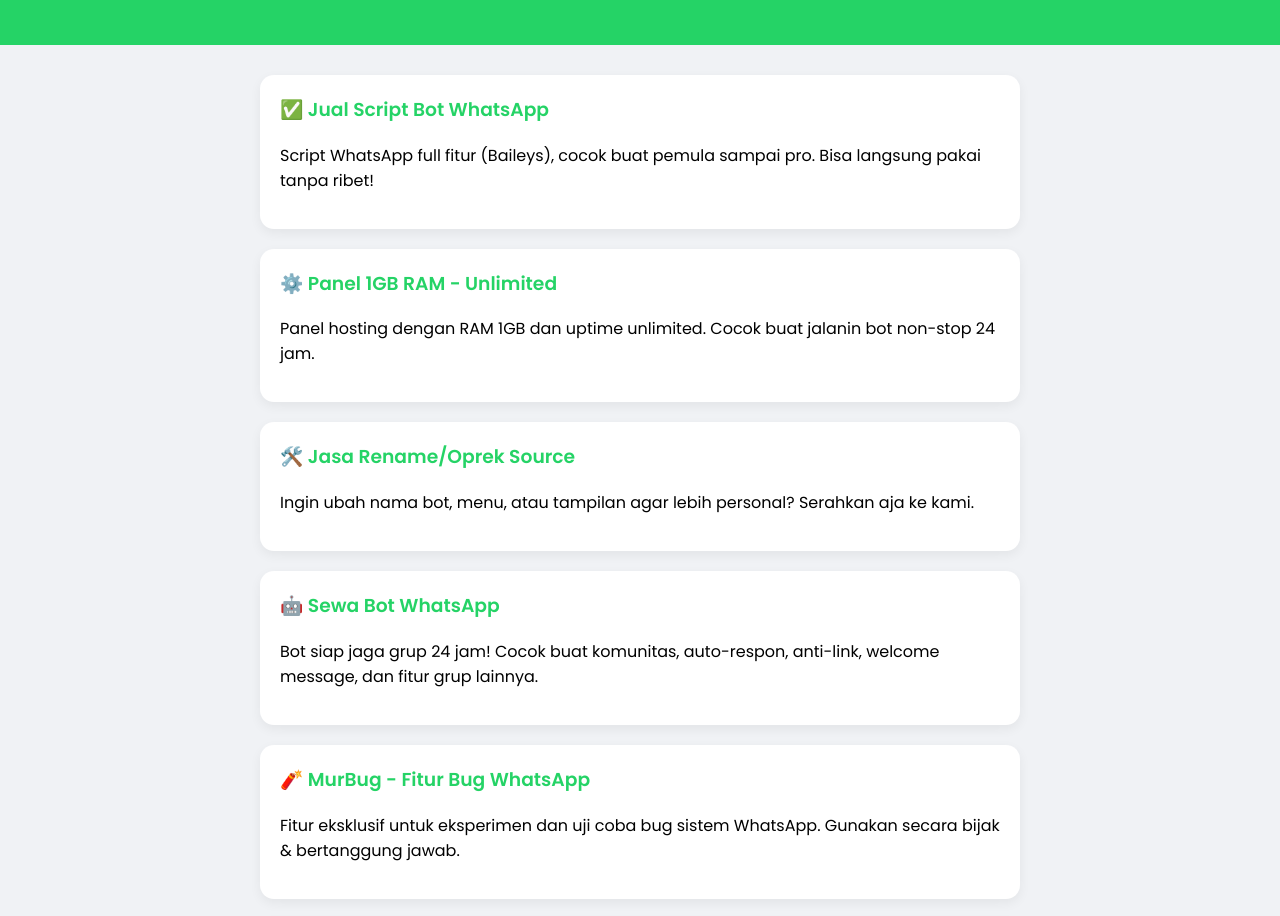
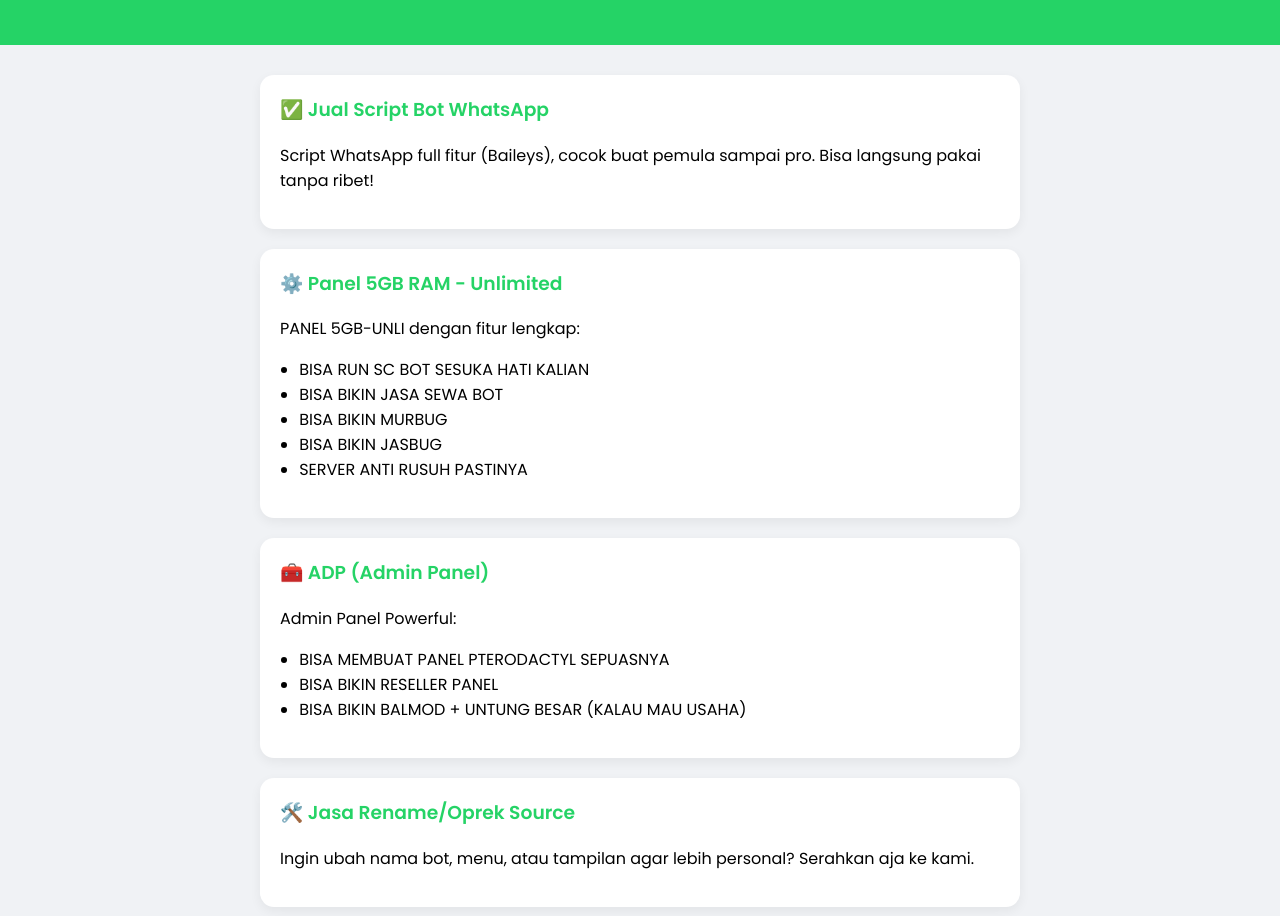
Before and after one commit to Syadewakurnia/Jasabuatpr, a plain HTML site: page index.html in a window 1280 px wide. Shown: the part 121-1037 px from the top of the page. Drawn offline with Linux system fonts and the light colour scheme.

Commit message:
Update index.html

```diff
--- a/index.html
+++ b/index.html
@@ -90,6 +90,9 @@
       color: #25D366;
       text-decoration: none;
     }
+    ul {
+      padding-left: 1.2rem;
+    }
   </style>
 </head>
 <body>
@@ -105,8 +108,25 @@
     </div>
 
     <div class="card">
-      <h3>⚙️ Panel 1GB RAM - Unlimited</h3>
-      <p>Panel hosting dengan RAM 1GB dan uptime unlimited. Cocok buat jalanin bot non-stop 24 jam.</p>
+      <h3>⚙️ Panel 5GB RAM - Unlimited</h3>
+      <p>PANEL 5GB-UNLI dengan fitur lengkap:</p>
+      <ul>
+        <li>BISA RUN SC BOT SESUKA HATI KALIAN</li>
+        <li>BISA BIKIN JASA SEWA BOT</li>
+        <li>BISA BIKIN MURBUG</li>
+        <li>BISA BIKIN JASBUG</li>
+        <li>SERVER ANTI RUSUH PASTINYA</li>
+      </ul>
+    </div>
+
+    <div class="card">
+      <h3>🧰 ADP (Admin Panel)</h3>
+      <p>Admin Panel Powerful:</p>
+      <ul>
+        <li>BISA MEMBUAT PANEL PTERODACTYL SEPUASNYA</li>
+        <li>BISA BIKIN RESELLER PANEL</li>
+        <li>BISA BIKIN BALMOD + UNTUNG BESAR (KALAU MAU USAHA)</li>
+      </ul>
     </div>
 
     <div class="card">
@@ -142,7 +162,8 @@
         <select id="service" required>
           <option value="">-- Pilih layanan --</option>
           <option>Beli Script Bot WA</option>
-          <option>Panel 1GB-Unlimited</option>
+          <option>Panel 5GB-Unlimited</option>
+          <option>ADP - Admin Panel</option>
           <option>Oprek/Rename SC</option>
           <option>Sewa Bot</option>
           <option>MurBug - Fitur Bug WA</option>
```
